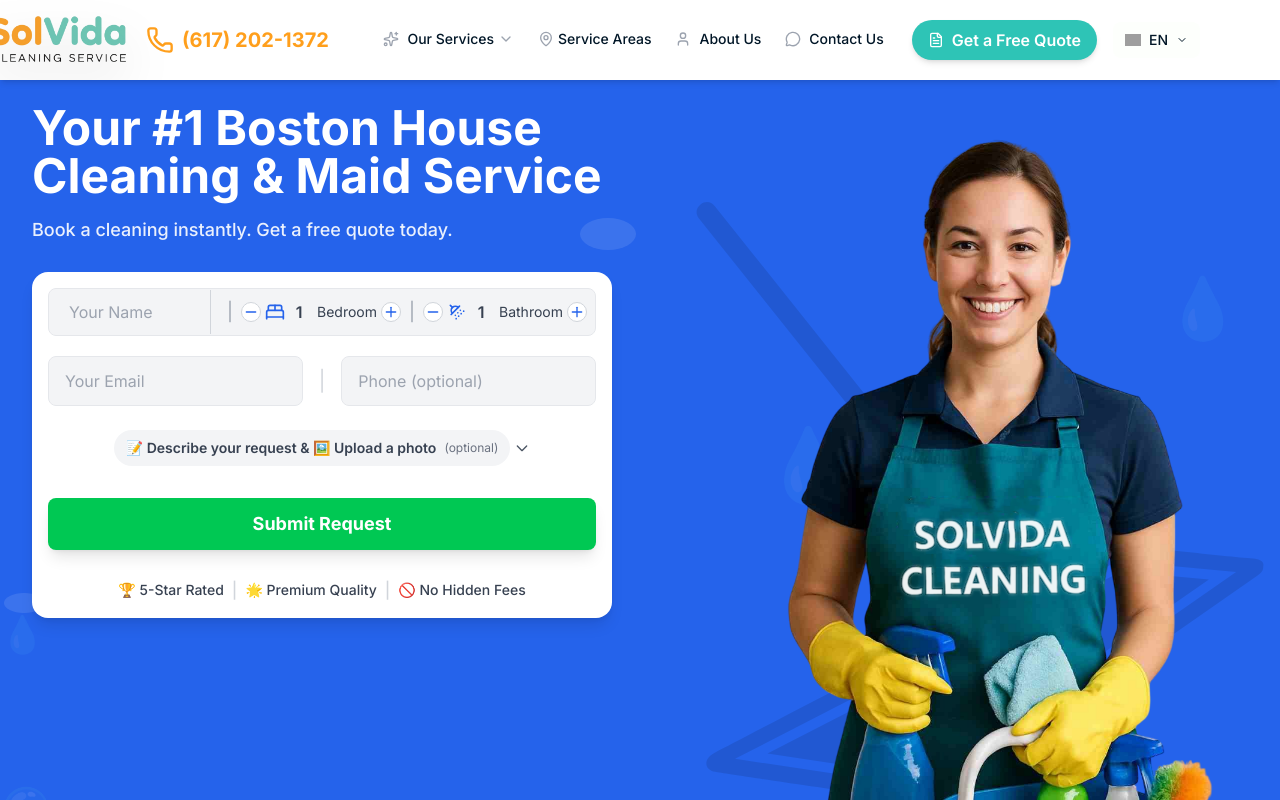
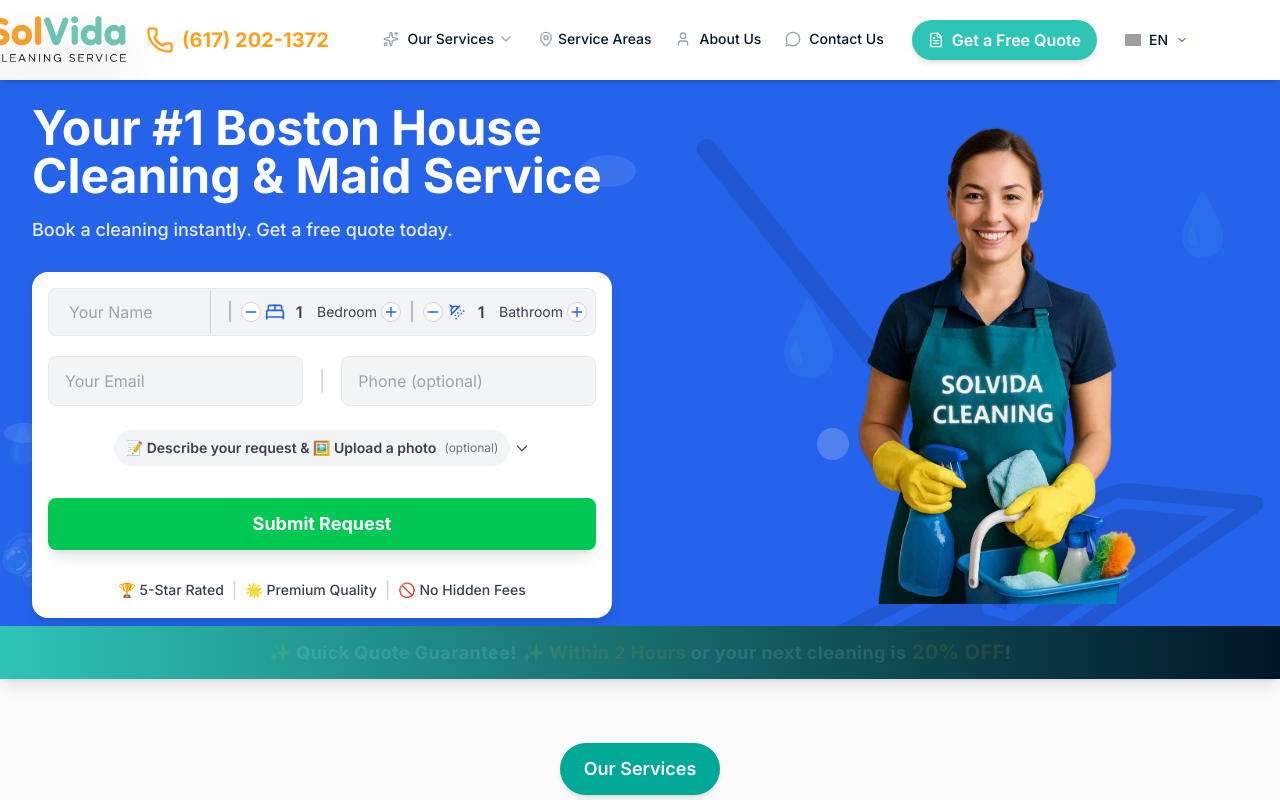
Before and after one commit to volkanmutaf/solvidaclean, a React (Vite) app: page / in a window 1280 px wide. Shown: the top 800 px of the page. Built offline with nearby package versions, Linux system fonts and the light colour scheme; grey boxes are pictures that could not be loaded.

Commit message:
Improve cleaner-woman2.png layout: better flex distribution and responsive sizing

```diff
--- a/src/components/Hero.jsx
+++ b/src/components/Hero.jsx
@@ -235,7 +235,7 @@
 
       <div className="relative z-10 w-full max-w-7xl mx-auto flex flex-col lg:flex-row items-start justify-between pt-24 sm:pt-28 md:pt-32 pb-2 gap-y-8 gap-x-6 min-h-[500px] px-2 sm:px-4 md:px-0">
         {/* LEFT CONTENT - This is your form container */}
-        <div className="flex-1 min-w-0 flex flex-col items-start justify-start relative z-20 w-full max-w-full lg:max-w-2xl"> {/* Added relative and z-20 */}
+        <div className="flex-1 min-w-0 flex flex-col items-start justify-start relative z-20 w-full max-w-full lg:max-w-xl xl:max-w-2xl"> {/* Added relative and z-20 */}
           <h1 className="text-white text-2xl sm:text-3xl md:text-5xl font-extrabold leading-tight mb-3 md:mb-4 text-left w-full break-words">
             {t("quoteForm.headline")}
           </h1>
@@ -472,12 +472,12 @@
         </div>
 
         {/* RIGHT CONTENT - Maid Image (Desktop only) */}
-        <div className="hidden lg:flex flex-1 items-center justify-end relative z-10 pl-8">
-          <div className="relative w-full max-w-lg">
+        <div className="hidden lg:flex flex-1 items-center justify-center lg:justify-end relative z-10 pl-4 xl:pl-8 min-w-0">
+          <div className="relative w-full max-w-md xl:max-w-lg flex-shrink-0">
             <img
               src="/images/cleaner-woman2.png"
               alt="Professional cleaning staff"
-              className="w-full h-auto object-contain"
+              className="w-full h-auto max-h-[500px] object-contain"
               draggable={false}
               onError={(e) => {
                 console.error('Hero image failed to load:', e.target.src);
```
